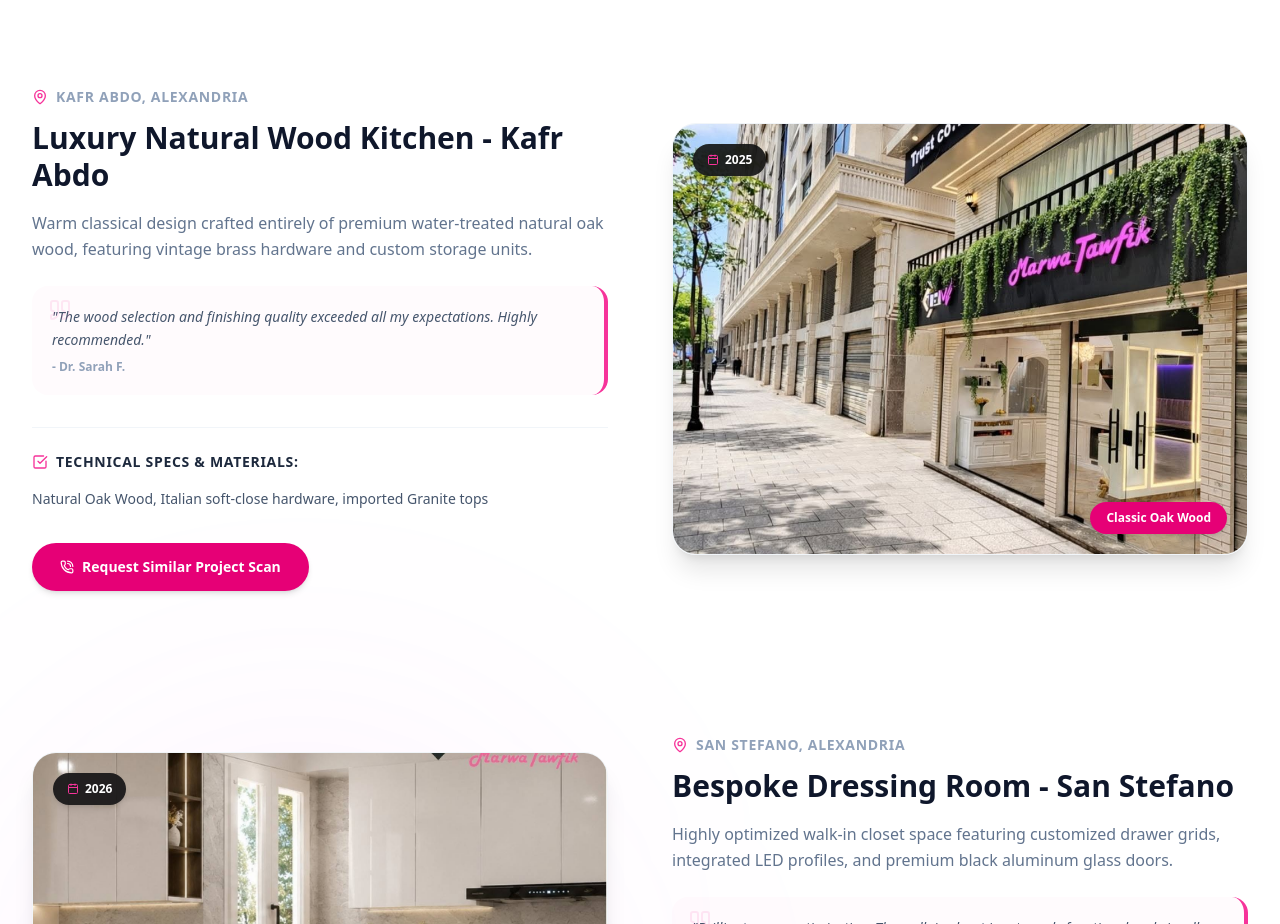
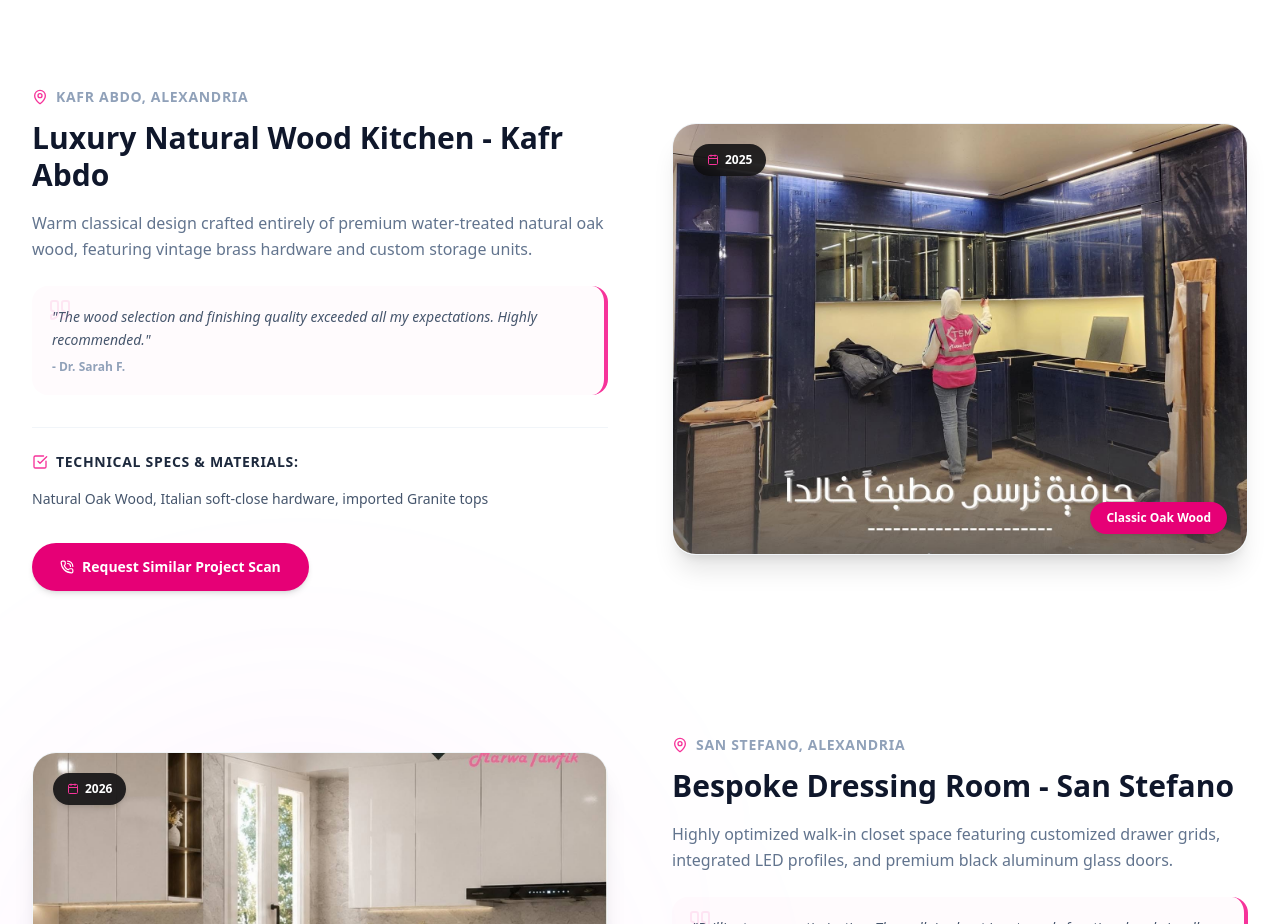
Before and after one commit to Muhammed9955/TSM_Kitchens_Marwa_Tawfik, a Next.js app: page /en/projects in a window 1280 px wide. Shown: the part 1000-1924 px from the top of the page. Built offline with nearby package versions, Linux system fonts and the light colour scheme.

Commit message:
feat: target specific anchors in ProjectsPreview link triggers, assign row ids, and set second project image to natural wood design

```diff
--- a/src/components/Projects.tsx
+++ b/src/components/Projects.tsx
@@ -54,7 +54,7 @@ const projectsData: ProjectItem[] = [
     titleEn: "Luxury Natural Wood Kitchen - Kafr Abdo",
     descAr: "مطبخ دافئ وعريق مصنوع بالكامل من خشب الأرو الطبيعي المعالج ضد المياه، مع مقابض نحاسية عتيقة ومساحة تخزين مصممة خصيصاً.",
     descEn: "Warm classical design crafted entirely of premium water-treated natural oak wood, featuring vintage brass hardware and custom storage units.",
-    image: "/images/showroom.jpg",
+    image: "/images/627781586_1494778699321892_3431980651333181156_n.jpg",
     locationAr: "كفر عبده، الإسكندرية",
     locationEn: "Kafr Abdo, Alexandria",
     year: "2025",
@@ -124,7 +124,8 @@ export default function Projects({ lang }: ProjectsProps) {
             return (
               <div
                 key={project.id}
-                className="flex flex-col lg:flex-row gap-10 lg:gap-16 items-center"
+                id={`project-${project.id}`}
+                className="flex flex-col lg:flex-row gap-10 lg:gap-16 items-center scroll-mt-28"
               >
                 {/* Image half (reordered dynamically on desktop) */}
                 <div className={`w-full lg:w-1/2 ${isEven ? "lg:order-1" : "lg:order-2"}`}>
--- a/src/components/ProjectsPreview.tsx
+++ b/src/components/ProjectsPreview.tsx
@@ -37,7 +37,7 @@ const projectsPreviewData: ProjectPreviewItem[] = [
     titleEn: "Luxury Natural Wood Kitchen - Kafr Abdo",
     descAr: "مطبخ دافئ وعريق مصنوع بالكامل من خشب الأرو الطبيعي المعالج ضد المياه، مع مقابض نحاسية عتيقة.",
     descEn: "Warm classical design crafted entirely of premium water-treated natural oak wood with vintage brass hardware.",
-    image: "/images/showroom.jpg",
+    image: "/images/627781586_1494778699321892_3431980651333181156_n.jpg",
     locationAr: "كفر عبده، الإسكندرية",
     locationEn: "Kafr Abdo, Alexandria"
   },
@@ -114,7 +114,7 @@ export default function ProjectsPreview({ lang }: ProjectsPreviewProps) {
               {/* View details page trigger CTA */}
               <div className="p-6 pt-0 mt-auto">
                 <Link
-                  href={targetLink}
+                  href={`${targetLink}#project-${project.id}`}
                   className="w-full inline-flex items-center justify-center gap-2 bg-slate-50 hover:bg-pink-600 text-slate-700 hover:text-white font-bold py-3 rounded-xl border border-slate-200/50 hover:border-pink-500 transition-all duration-300 text-xs sm:text-sm cursor-pointer"
                 >
                   <span>{lang === "ar" ? "عرض التفاصيل والمواصفات" : "View Details & Specs"}</span>
```
